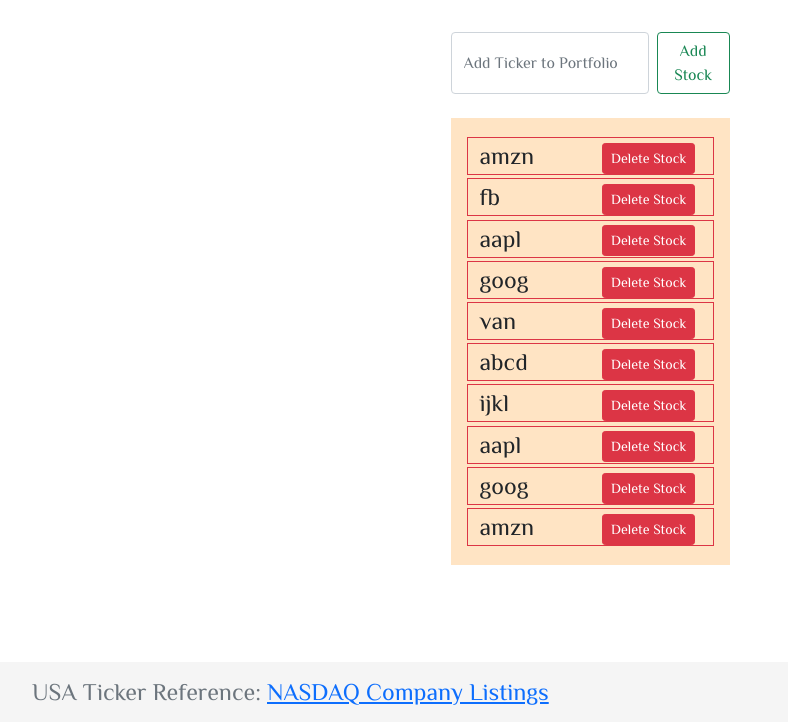
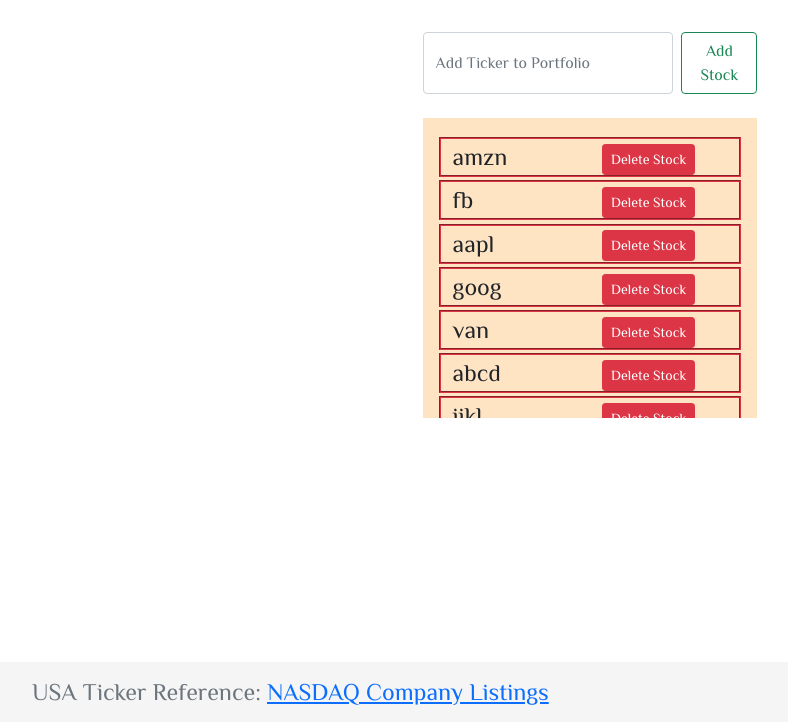
Before and after one commit to ashishkarki/Django-StockApp, a Django app: page /add_stock in a window 1280 px wide. Shown: the part 78-800 px from the top of the page, without its empty margins (50-838 px from the left). Run offline with Django 3.2, Linux system fonts and the light colour scheme; data comes from the database, SQL or seed files in the repository; both versions use the stored data as it was after the commit; some libraries are stand-ins or nearby versions.

Commit message:
moving styles from pages to css class in base.html

```diff
--- a/stocks/quotes/templates/add_stock.html
+++ b/stocks/quotes/templates/add_stock.html
@@ -19,7 +19,7 @@
 
         <div class="ticker-list">
             {% for ticker in all_tickers %}
-                <div class="row" style="border: 1px solid #dc3545;margin: 0.2rem auto;">
+                <div class="row ticker-list-row">
                     <div class="col-sm-6">
                         {{ ticker }}
                     </div>
--- a/stocks/quotes/templates/base.html
+++ b/stocks/quotes/templates/base.html
@@ -40,13 +40,20 @@
 
         .add-stock {
             margin: 2rem auto;
-            width: 25%;
+            width: 30%;
         }
 
         .ticker-list {
             background-color: bisque;
             margin: 1.5rem auto;
             padding: 1rem;
+            height: 300px;
+            overflow-y: scroll;
+        }
+
+        .ticker-list-row {
+            border: 2px groove #dc3545;
+            margin: 0.2rem auto;
         }
        /* Sticky footer styles */
         html {
```
Also changed, not shown: stocks/db.sqlite3.
